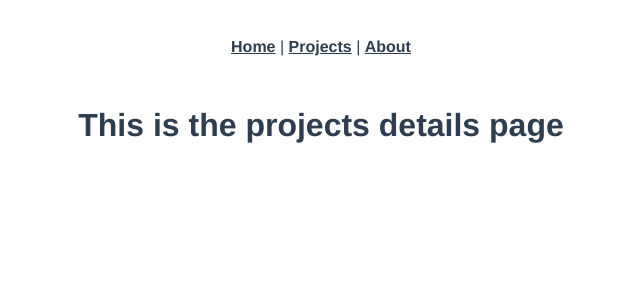
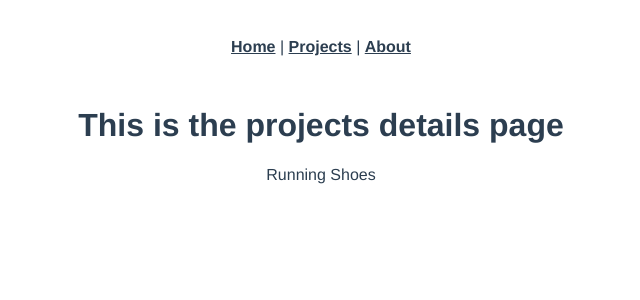
Before and after one commit to andygarcia86/time-bug-track-report, a Vue app in the folder client-vue/: page /projects/123 in a window 1280 px wide. Shown: the top 300 px of the page, without its empty margins (319-959 px from the left). Built offline with nearby package versions, Linux system fonts and the light colour scheme.

Commit message:
Add Project Details view

```diff
--- a/client-vue/src/views/ProjectDetails.vue
+++ b/client-vue/src/views/ProjectDetails.vue
@@ -1,13 +1,22 @@
 <template>
   <div class="project-details">
     <h1>This is the projects details page</h1>
-
+    <div>
+        {{ project.name }}
+    </div>
   </div>
 </template>
 
 <script>
+import { projects } from '../assets/data/projects-fake'
+
 export default{
   name: 'ProjectDetailsPage',
+  data(){
+    return {
+      project: projects.find((p) => p.id === this.$route.params.id)
+    };
+  }
 
 };
 </script>
```
